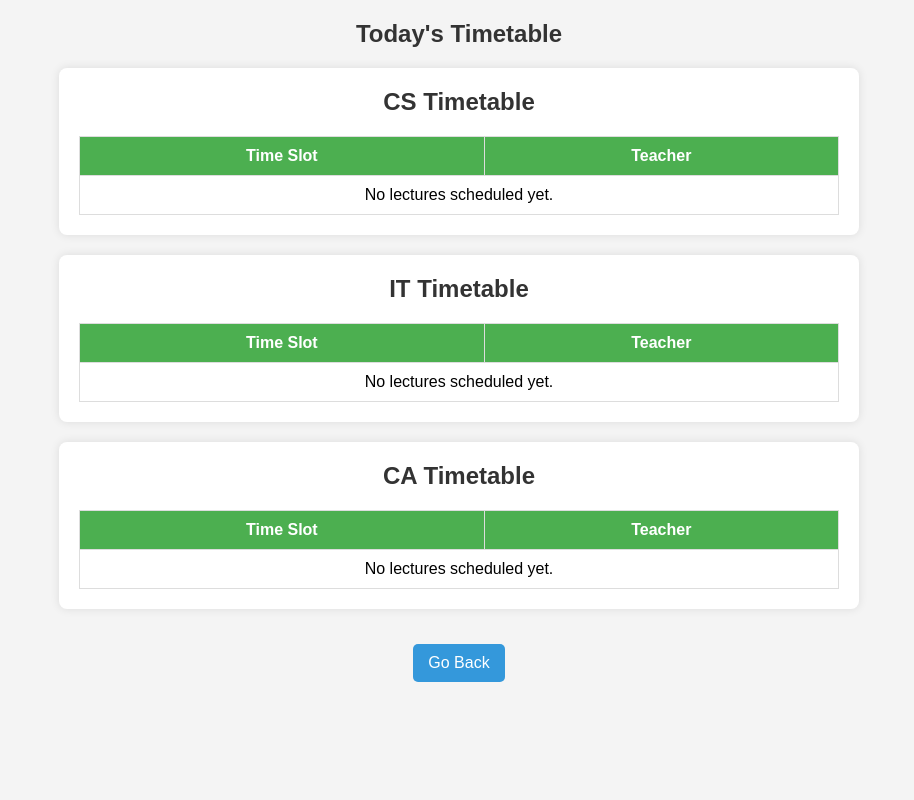
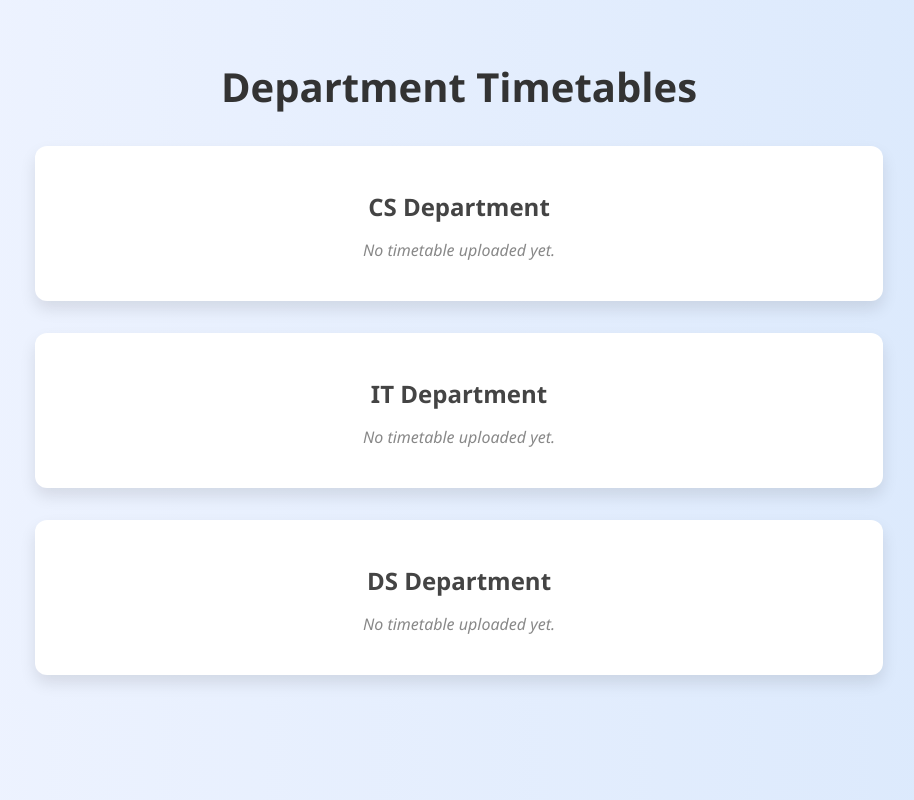
Before and after one commit to itsNoobAbhay/lab_management, a website: page public/view.html in a window 1280 px wide. Shown: the whole page, without its empty margins (181-1095 px from the left). Drawn offline with Linux system fonts and the light colour scheme.

Commit message:
updated changes

```diff
--- a/public/view.html
+++ b/public/view.html
@@ -1,119 +1,119 @@
 <!DOCTYPE html>
 <html lang="en">
 <head>
-    <meta charset="UTF-8">
-    <meta name="viewport" content="width=device-width, initial-scale=1.0">
-    <title>View Timetable</title>
+  <meta charset="UTF-8" />
+  <title>View Timetables</title>
+  <meta name="viewport" content="width=device-width, initial-scale=1.0" />
   <style>
-        * {
+    body {
+      font-family: "Segoe UI", sans-serif;
+      background: linear-gradient(to right, #f0f4ff, #d9e8fc);
       margin: 0;
-            padding: 0;
-            box-sizing: border-box;
-            font-family: Arial, sans-serif;
+      padding: 2rem;
     }
-        body {
-            background-color: #f4f4f4;
+
+    h1 {
       text-align: center;
-            padding: 20px;
+      font-size: 2.5rem;
+      margin-bottom: 2rem;
+      color: #333;
     }
+
     .container {
+      display: flex;
+      flex-wrap: wrap;
+      justify-content: center;
+      gap: 2rem;
+    }
+
+    .card {
+      background: white;
+      border-radius: 12px;
+      box-shadow: 0 8px 16px rgba(0, 0, 0, 0.1);
+      padding: 1.5rem;
+      width: 90%;
       max-width: 800px;
-            background: white;
-            padding: 20px;
-            border-radius: 8px;
-            box-shadow: 0 0 10px rgba(0, 0, 0, 0.1);
-            margin: auto;
-            margin-bottom: 20px;
+      overflow-x: auto;
     }
-        h2 {
-            color: #333;
-            margin-bottom: 20px;
+
+    .card h2 {
+      text-align: center;
+      font-size: 1.5rem;
+      margin-bottom: 1rem;
+      color: #444;
     }
+
     table {
       width: 100%;
       border-collapse: collapse;
-            margin-top: 20px;
+      margin-top: 1rem;
     }
+
     th, td {
       border: 1px solid #ddd;
-            padding: 10px;
+      padding: 0.6rem;
       text-align: center;
     }
+
     th {
-            background-color: #4CAF50;
-            color: white;
+      background-color: #f1f6ff;
+      font-weight: bold;
     }
-        .back-btn {
-            background-color: #3498db;
-            color: white;
-            margin-top: 15px;
-            padding: 10px 15px;
-            border: none;
-            border-radius: 5px;
-            font-size: 16px;
-            cursor: pointer;
+
+    tr:nth-child(even) {
+      background-color: #f9f9f9;
     }
-        .back-btn:hover {
-            opacity: 0.8;
+
+    .no-data {
+      text-align: center;
+      font-style: italic;
+      color: #888;
     }
   </style>
 </head>
 <body>
-
-    <h2>Today's Timetable</h2>
-
-    <div id="timetables">
-        <!-- Timetable tables will be inserted here -->
-    </div>
-
-    <button class="back-btn" onclick="window.location.href='root.html'">Go Back</button>
+  <h1>Department Timetables</h1>
+  <div class="container" id="container"></div>
 
   <script>
-        function loadTimetables() {
-            const branches = ["CS", "IT", "CA"];
-            let timetablesContainer = document.getElementById("timetables");
-            timetablesContainer.innerHTML = "";
+    const departments = ["CS", "IT", "DS"];
+    const container = document.getElementById("container");
 
-            branches.forEach(branch => {
-                // Changed key format to match create.html
-                let timetable = JSON.parse(localStorage.getItem(`${branch}_timetable`)) || [];
+    window.onload = () => {
+      departments.forEach((dept) => {
+        const raw = localStorage.getItem(dept + "_timetable");
+        const card = document.createElement("div");
+        card.className = "card";
 
-                let tableHTML = `
-                    <div class="container">
-                        <h2>${branch} Timetable</h2>
-                        <table>
-                            <thead>
-                                <tr>
-                                    <th>Time Slot</th>
-                                    <th>Teacher</th>
-                                </tr>
-                            </thead>
-                            <tbody>
-                `;
+        const title = document.createElement("h2");
+        title.textContent = dept + " Department";
+        card.appendChild(title);
 
-                if (timetable.length === 0) {
-                    tableHTML += `<tr><td colspan="2">No lectures scheduled yet.</td></tr>`;
+        if (raw) {
+          const data = JSON.parse(raw); // 2D array
+          const table = document.createElement("table");
+
+          data.forEach((row, rowIndex) => {
+            const tr = document.createElement("tr");
+            row.forEach((cell) => {
+              const td = document.createElement(rowIndex === 0 ? "th" : "td");
+              td.textContent = cell || "";
+              tr.appendChild(td);
+            });
+            table.appendChild(tr);
+          });
+
+          card.appendChild(table);
         } else {
-                    timetable.forEach(lecture => {
-                        tableHTML += `<tr>
-                            <td>${lecture.time}</td>
-                            <td>${lecture.teacher}</td>
-                        </tr>`;
-                    });
+          const noData = document.createElement("p");
+          noData.className = "no-data";
+          noData.textContent = "No timetable uploaded yet.";
+          card.appendChild(noData);
         }
 
-                tableHTML += `
-                            </tbody>
-                        </table>
-                    </div>
-                `;
-
-                timetablesContainer.innerHTML += tableHTML;
+        container.appendChild(card);
       });
-        }
-
-        loadTimetables();
+    };
   </script>
-
 </body>
 </html>
```
Also changed, not shown: public/create.html (+109 -98 lines). Lines whose indentation alone changed are shown as unchanged.
